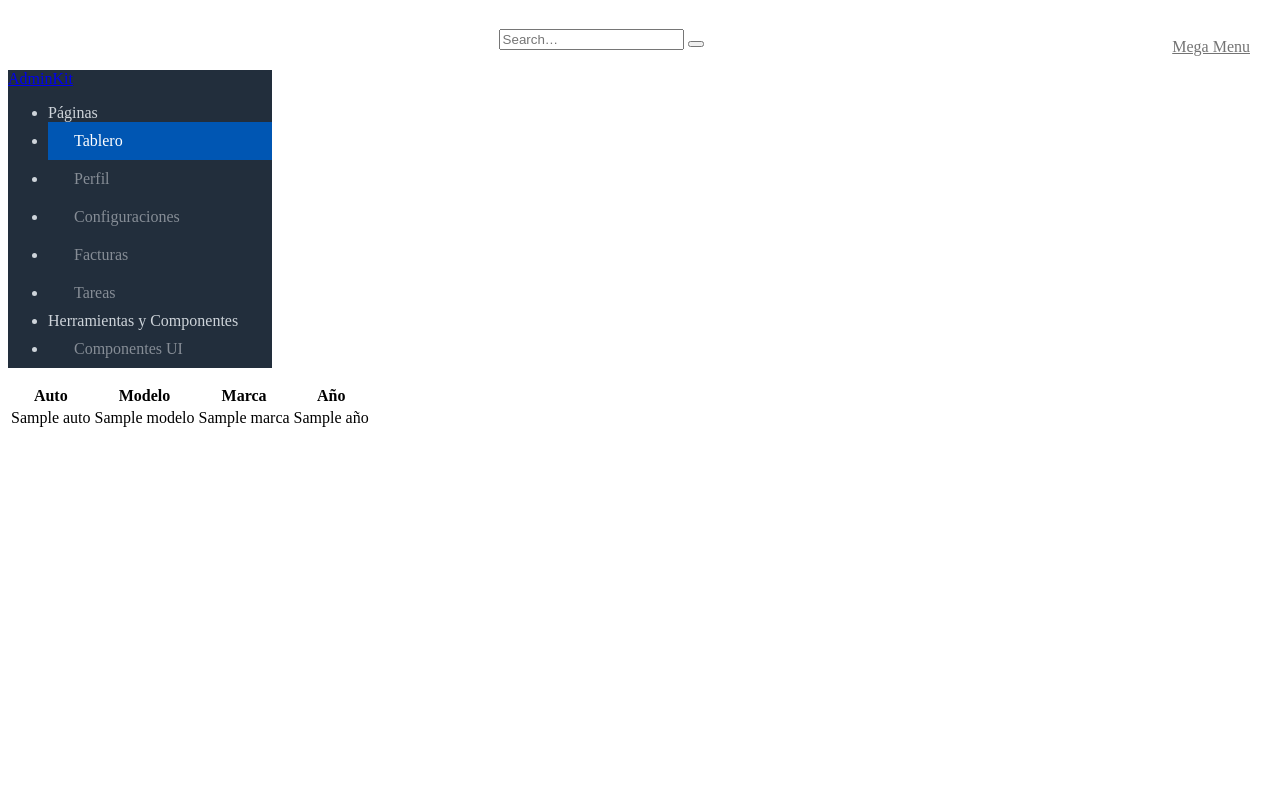
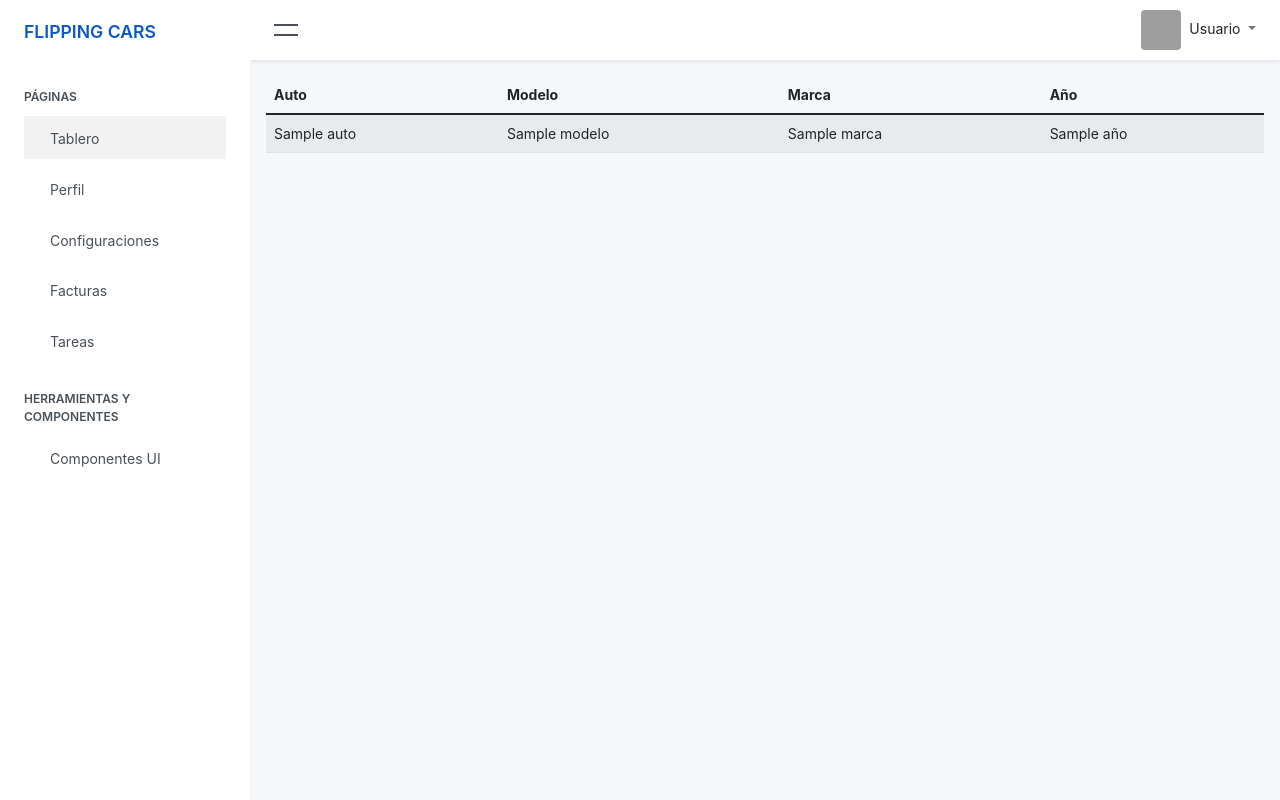
Before and after one commit to santiudev/SistemaGestionFC, a Django app: template core/users/templates/users/home.html in a window 1280 px wide. Run offline with Django 5.2, Linux system fonts and the light colour scheme; the template is opened without the code that fills it: most values are stand-ins (such as "Sample title", 1, 10 or a date in 2020); some libraries are stand-ins or nearby versions; grey boxes are pictures that could not be loaded.

Commit message:
agrego estilos de nav y side bar

```diff
--- a/core/static/css/global.css
+++ b/core/static/css/global.css
@@ -1,189 +1,273 @@
-.text-primary {
-    color: #3b7ddd !important;
+:root {
+    --sidebar-width: 250px;
+    --navbar-height: 60px;
+    --primary-color: #84dd3b;
+    --text-color: #495057;
+    --bg-color: #f5f7fb;
+    --sidebar-bg: #fff;
+    --navbar-bg: #fff;
 }
 
-.text-secondary {
-    color: #6c757d !important;
+body {
+    font-family: "Inter", "Helvetica Neue", Arial, sans-serif;
+    font-size: 0.875rem;
+    line-height: 1.5;
+    color: var(--text-color);
+    background-color: var(--bg-color);
 }
 
-.text-success {
-    color: #1cbb8c !important;
+/* Sidebar Styles */
+.sidebar {
+    position: fixed;
+    top: 0;
+    left: 0;
+    bottom: 0;
+    width: var(--sidebar-width);
+    z-index: 1000;
+    background: var(--sidebar-bg);
+    transition: transform 0.3s ease-in-out;
+    overflow-y: auto;
 }
 
-.text-info {
-    color: #17a2b8 !important;
+.sidebar-collapsed {
+    transform: translateX(calc(-1 * var(--sidebar-width)));
 }
 
-.text-warning {
-    color: #fcb92c !important;
+.sidebar-brand {
+    padding: 1.15rem 1.5rem;
+    font-size: 1.1rem;
+    font-weight: 600;
+    color: var(--primary-color);
+    text-decoration: none;
+    display: block;
 }
 
-.text-danger {
-    color: #dc3545 !important;
+.sidebar-nav {
+    padding-left: 0;
+    list-style: none;
 }
 
-.text-light {
-    color: #f5f7fb !important;
+.sidebar-header {
+    padding: 1.5rem 1.5rem 0.375rem;
+    font-size: 0.75rem;
+    text-transform: uppercase;
+    font-weight: 600;
 }
 
-.text-dark {
-    color: #212529 !important;
-}
-
-.h1,
-h1 {
-    font-size: 1.75rem;
-}
-
-.h2,
-h2 {
-    font-size: 1.53125rem;
-}
-
-.h3,
-h3 {
-    font-size: 1.3125rem;
-}
-
-.h4,
-h4 {
-    font-size: 1.09375rem;
-}
-
-.h5,
-h6,
-h5,
-h6 {
-    font-size: .875rem;
-}
-
-.font-monospace {
-    font-family: var(--bs-font-monospace) !important;
-}
-
-.fw-light {
-    font-weight: 300 !important;
-}
-
-.fw-normal {
-    font-weight: 400 !important;
-}
-
-.fw-bold {
-    font-weight: 600 !important;
-}
-
-.text-center {
-    text-align: center !important;
-}
-
-.text-start {
-    text-align: left !important;
-}
-
-.text-end {
-    text-align: right !important;
-}
-
-
-
-/* SIDEBAR */
-
-.sidebar {
-    min-width: 264px;
-    max-width: 264px;
-    background: #222e3c;
-    color: #ced4da;
-    transition: margin-left .35s ease-in-out;
+.sidebar-item {
+    padding: 0.25rem 1.5rem;
+    font-size: 0.875rem;
 }
 
 .sidebar-link {
     display: block;
-    padding: .625rem 1.625rem;
-    color: rgba(233, 236, 239, .5);
+    padding: 0.625rem 1.625rem;
+    color: var(--text-color);
     text-decoration: none;
-    background: #222e3c;
+    transition: background 0.1s ease-in-out;
 }
 
-.sidebar-link:hover {
-    color: #fff;
-    background: #1a202c;
+.sidebar-link:hover,
+.sidebar-item.active .sidebar-link {
+    background: rgba(0, 0, 0, 0.05);
 }
 
-.sidebar-item.active>.sidebar-link {
-    color: #fff;
-    background: #0056b3;
+/* Navbar Styles */
+.navbar {
+    position: fixed;
+    top: 0;
+    left: var(--sidebar-width);
+    right: 0;
+    height: var(--navbar-height);
+    z-index: 900;
+    background-color: var(--navbar-bg);
+    box-shadow: 0 2px 4px rgba(0, 0, 0, 0.08);
+    transition: left 0.3s ease-in-out;
+    display: flex;
+    align-items: center;
+    padding: 0 1rem;
 }
 
-.sidebar-user {
-    padding: .75rem 1.5rem;
-    background: linear-gradient(135deg, #1a202c 0%, #222e3c 100%);
-    color: #fff;
-}
-
-/* NAVBAR */
-
-.navbar {
-    position: relative;
-    display: flex;
-    flex-wrap: wrap;
-    align-items: center;
-    justify-content: space-between;
-    padding: .875rem 1.375rem;
-}
-
-.navbar>.container,
-.navbar>.container-fluid,
-.navbar>.container-lg,
-.navbar>.container-md,
-.navbar>.container-sm,
-.navbar>.container-xl {
-    display: flex;
-    flex-wrap: inherit;
-    align-items: center;
-    justify-content: space-between;
-}
-
-.navbar-brand {
-    padding-top: .875rem;
-    padding-bottom: .875rem;
-    margin-right: 1rem;
-    white-space: nowrap;
+.navbar-collapsed {
+    left: 0;
 }
 
 .navbar-nav {
     display: flex;
-    flex-direction: column;
+    align-items: center;
+    margin-left: auto;
+    margin-bottom: 0;
     padding-left: 0;
-    margin-bottom: 0;
     list-style: none;
 }
 
-.navbar-nav .nav-link {
-    padding-right: 0;
-    padding-left: 0;
+.nav-item {
+    position: relative;
+    display: flex;
+    align-items: center;
 }
 
-.navbar-toggler {
-    padding: .25rem .75rem;
-    font-size: .925rem;
-    line-height: 1;
-    background-color: initial;
-    border: 1px solid transparent;
-    border-radius: .2rem;
+.nav-link {
+    color: var(--text-color);
+    text-decoration: none;
+    padding: 0.5rem 1rem;
+    display: flex;
+    align-items: center;
 }
 
-.navbar-light .navbar-brand,
-.navbar-light .navbar-brand:hover {
-    color: rgba(0, 0, 0, .9);
+.navbar-collapse {
+    display: flex;
+    flex-grow: 1;
+    align-items: center;
 }
 
-.navbar-light .navbar-nav .nav-link {
-    color: rgba(0, 0, 0, .55);
+.navbar-align {
+    margin-left: auto;
 }
 
-.navbar-light .navbar-nav .nav-link:hover {
-    color: rgba(0, 0, 0, .7);
+.sidebar-toggle {
+    cursor: pointer;
+    padding: 0.5rem;
+    display: flex;
+    align-items: center;
+    background: none;
+    border: none;
+    color: var(--text-color);
 }
 
-/* Incluye más estilos específicos según sea necesario */
+/* Main Content Styles */
+.main-content {
+    margin-left: var(--sidebar-width);
+    padding-top: var(--navbar-height);
+    padding: calc(var(--navbar-height) + 1rem) 1rem 1rem;
+    transition: margin-left 0.3s ease-in-out;
+    min-height: 100vh;
+    box-sizing: border-box;
+}
+
+.main-content-collapsed {
+    margin-left: 0;
+}
+
+/* Utility Classes */
+.align-middle {
+    vertical-align: middle;
+}
+
+.hamburger {
+    cursor: pointer;
+    width: 24px;
+    height: 24px;
+    position: relative;
+    transform: rotate(0deg);
+    transition: .5s ease-in-out;
+    background: none;
+    border: none;
+    padding: 0;
+}
+
+.hamburger:before,
+.hamburger:after,
+.hamburger span {
+    content: '';
+    display: block;
+    width: 24px;
+    height: 2px;
+    background: var(--text-color);
+    position: absolute;
+    left: 0;
+}
+
+.hamburger:before {
+    top: 6px;
+}
+
+.hamburger span {
+    top: 11px;
+}
+
+.hamburger:after {
+    top: 16px;
+}
+
+/* Icon and Image Styles */
+.feather {
+    width: 18px;
+    height: 18px;
+    stroke: currentColor;
+    stroke-width: 2;
+    stroke-linecap: round;
+    stroke-linejoin: round;
+    fill: none;
+}
+
+.avatar {
+    width: 40px;
+    height: 40px;
+    border-radius: 50%;
+}
+
+/* Dropdown Styles */
+.dropdown-menu {
+    position: absolute;
+    top: 100%;
+    right: 0;
+    z-index: 1000;
+    display: none;
+    min-width: 10rem;
+    padding: 0.5rem 0;
+    margin: 0.125rem 0 0;
+    font-size: 0.875rem;
+    color: var(--text-color);
+    text-align: left;
+    list-style: none;
+    background-color: var(--navbar-bg);
+    background-clip: padding-box;
+    border: 1px solid rgba(0, 0, 0, 0.15);
+    border-radius: 0.25rem;
+    box-shadow: 0 0.5rem 1rem rgba(0, 0, 0, 0.175);
+}
+
+.dropdown-item {
+    display: block;
+    width: 100%;
+    padding: 0.25rem 1.5rem;
+    clear: both;
+    font-weight: 400;
+    color: var(--text-color);
+    text-align: inherit;
+    white-space: nowrap;
+    background-color: transparent;
+    border: 0;
+}
+
+.dropdown-item:hover,
+.dropdown-item:focus {
+    color: #16181b;
+    text-decoration: none;
+    background-color: #f8f9fa;
+}
+
+/* Ajustes adicionales */
+.dropdown-toggle {
+    cursor: pointer;
+}
+
+.dropdown-toggle::after {
+    display: inline-block;
+    margin-left: 0.255em;
+    vertical-align: 0.255em;
+    content: "";
+    border-top: 0.3em solid;
+    border-right: 0.3em solid transparent;
+    border-bottom: 0;
+    border-left: 0.3em solid transparent;
+}
+.dropdown-menu.show {
+    display: block;
+}
+
+.dropdown-menu-end {
+    right: 0;
+    left: auto;
+}
--- a/core/static/js/global.js
+++ b/core/static/js/global.js
@@ -0,0 +1,14 @@
+document.addEventListener('DOMContentLoaded', function() {
+    const sidebarToggle = document.querySelector('.js-sidebar-toggle');
+    const sidebar = document.querySelector('.sidebar');
+    const navbar = document.querySelector('.navbar');
+    const mainContent = document.querySelector('.main-content');
+
+    sidebarToggle.addEventListener('click', function() {
+        sidebar.classList.toggle('sidebar-collapsed');
+        navbar.classList.toggle('navbar-collapsed');
+        mainContent.classList.toggle('main-content-collapsed');
+    });
+
+    // Elimina la inicialización manual de los dropdowns y los eventos personalizados
+});
--- a/core/templates/base.html
+++ b/core/templates/base.html
@@ -4,16 +4,18 @@
     {% load static %}
     <meta charset="UTF-8">
     <meta name="viewport" content="width=device-width, initial-scale=1.0">
-    <title>Título de tu Aplicación</title>
+    <title>Sistema de Gestión de Flipping Cars</title>
+    <link rel="icon" type="image/x-icon" href="/static/favicon.ico">
     <!-- Enlazando el archivo CSS global -->
+    <link href="https://cdn.jsdelivr.net/npm/bootstrap@5.1.3/dist/css/bootstrap.min.css" rel="stylesheet">
     <link href="{% static 'css/global.css' %}" rel="stylesheet">
 </head>
 <body>
+    <!-- Incluir Sidebar -->
+    {% include 'sidebar.html' %}
+
     <!-- Incluir Navbar -->
     {% include 'navbar.html' %}
-
-    <!-- Incluir Sidebar -->
-    {% include 'sidebar.html' %}
 
     <!-- Contenido Principal -->
     <div class="main-content">
@@ -23,6 +25,8 @@
     </div>
 
     <!-- Scripts necesarios -->
-    <script src="{% static 'js/global.js' %}"></script>
+     <script src="https://cdn.jsdelivr.net/npm/@popperjs/core@2.10.2/dist/umd/popper.min.js"></script>
+     <script src="https://cdn.jsdelivr.net/npm/bootstrap@5.1.3/dist/js/bootstrap.min.js"></script>
+     <script src="{% static 'js/global.js' %}"></script>
 </body>
 </html>
--- a/core/templates/navbar.html
+++ b/core/templates/navbar.html
@@ -3,23 +3,26 @@
         <i class="hamburger align-self-center"></i>
     </a>
 
-    <form class="d-none d-sm-inline-block">
-        <div class="input-group input-group-navbar">
-            <input type="text" class="form-control" placeholder="Search…" aria-label="Search">
-            <button class="btn" type="button">
-                <i class="align-middle" data-feather="search"></i>
-            </button>
-        </div>
-    </form>
 
-    <ul class="navbar-nav d-none d-lg-block">
-        <li class="nav-item px-2 dropdown">
-            <a class="nav-link dropdown-toggle" href="#" id="servicesDropdown" role="button" data-bs-toggle="dropdown" aria-haspopup="true" aria-expanded="false">
-                Mega Menu
-            </a>
-            <div class="dropdown-menu dropdown-menu-start dropdown-mega" aria-labelledby="servicesDropdown">
-                <!-- Dropdown items -->
-            </div>
-        </li>
-    </ul>
+
+
+
+    <div class="navbar-collapse collapse">
+        <ul class="navbar-nav navbar-align">
+            <li class="nav-item dropdown">
+                <a class="nav-link dropdown-toggle d-none d-sm-inline-block" href="#" data-bs-toggle="dropdown">
+                    <img src="https://encrypted-tbn0.gstatic.com/images?q=tbn:ANd9GcSbCICsaF7d1GvlcNE6aM4zJxplvr0Sl43sJA&s" class="avatar img-fluid rounded me-1" alt="Usuario" /> <span class="text-dark">Usuario</span>
+                </a>
+                <div class="dropdown-menu dropdown-menu-end">
+                    <a class="dropdown-item" href="#"><i class="align-middle me-1" data-feather="user"></i> Perfil</a>
+                    <a class="dropdown-item" href="#"><i class="align-middle me-1" data-feather="pie-chart"></i> Análisis</a>
+                    <div class="dropdown-divider"></div>
+                    <a class="dropdown-item" href="#"><i class="align-middle me-1" data-feather="settings"></i> Configuración</a>
+                    <a class="dropdown-item" href="#"><i class="align-middle me-1" data-feather="help-circle"></i> Ayuda</a>
+                    <div class="dropdown-divider"></div>
+                    <a class="dropdown-item" href="#">Cerrar sesión</a>
+                </div>
+            </li>
+        </ul>
+    </div>
 </nav>
--- a/core/templates/sidebar.html
+++ b/core/templates/sidebar.html
@@ -2,7 +2,7 @@
 <div class="sidebar">
     <div class="sidebar-content js-simplebar">
         <a class="sidebar-brand" href="{% url 'home' %}">
-            <span class="align-middle">AdminKit</span>
+            <span class="align-middle">FLIPPING CARS</span>
         </a>
 
         <ul class="sidebar-nav">
```
Also changed, not shown: core/static/favicon.ico (added).
